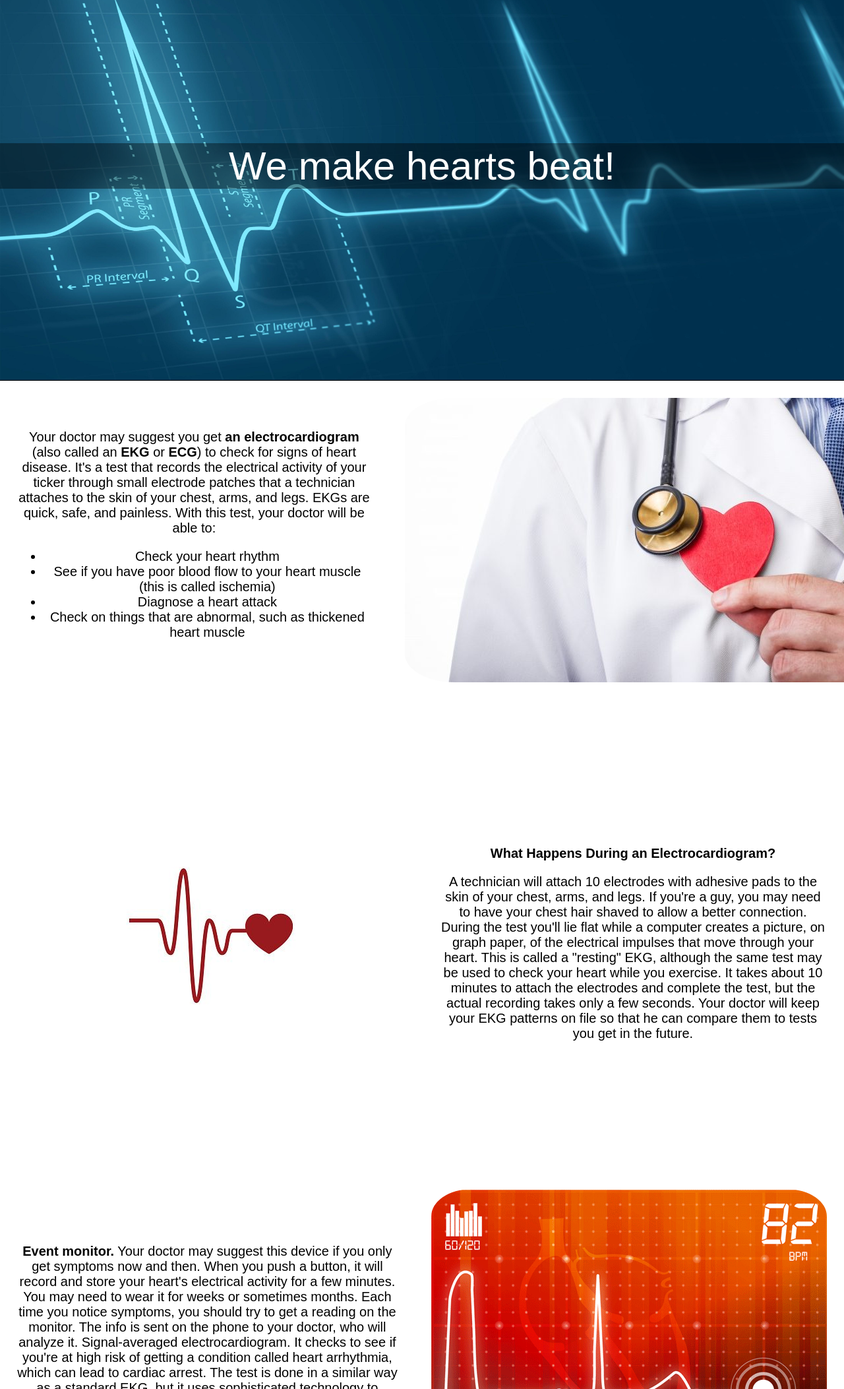
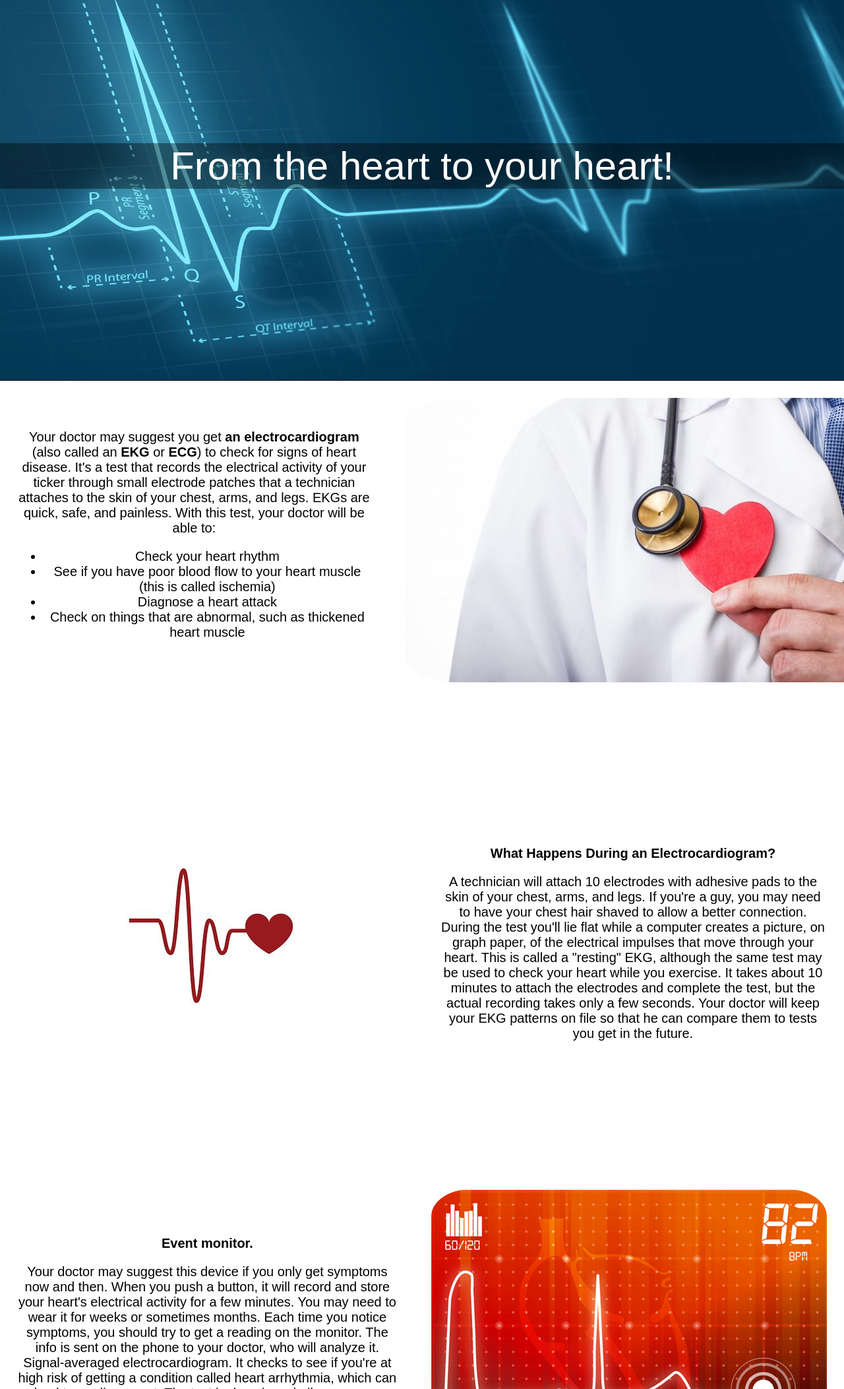
Before and after one commit to 98neverm1nd/web, a plain HTML site: page hospital/index.html in a window 1280 px wide. Shown: the part 74-2179 px from the top of the page at 66% size. Drawn offline with Linux system fonts and the light colour scheme; a web font is replaced by a local one.

Commit message:
title changed

```diff
--- a/hospital/index.html
+++ b/hospital/index.html
@@ -27,7 +27,7 @@
 		</div>
 	</nav>
 	<header>
-		<div id="header-block">We make hearts beat!</div>
+		<div id="header-block">From the heart to your heart!</div>
 	</header>
 	<article>
 		<div class="content_block">
@@ -63,7 +63,7 @@
 		</div>
 		<div class="content_block">
 			<div>
-				<b>Event monitor.</b> Your doctor may suggest this device if you only get symptoms now and then. When you push a button, it will record and store your heart's electrical activity for a few minutes. You may need to wear it for weeks or sometimes months.
+				<p><b>Event monitor.</b></p> Your doctor may suggest this device if you only get symptoms now and then. When you push a button, it will record and store your heart's electrical activity for a few minutes. You may need to wear it for weeks or sometimes months.
 				Each time you notice symptoms, you should try to get a reading on the monitor. The info is sent on the phone to your doctor, who will analyze it.
 
 
```
